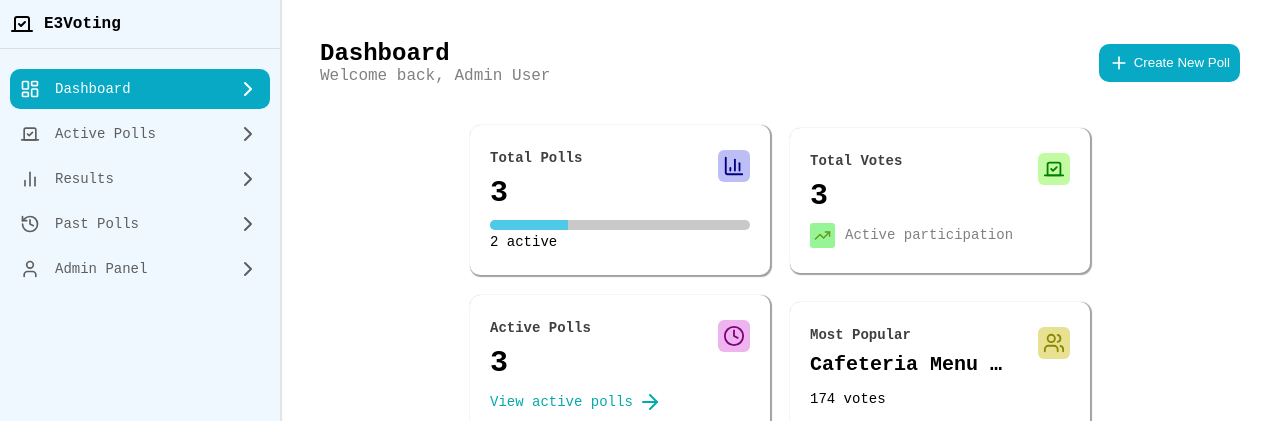
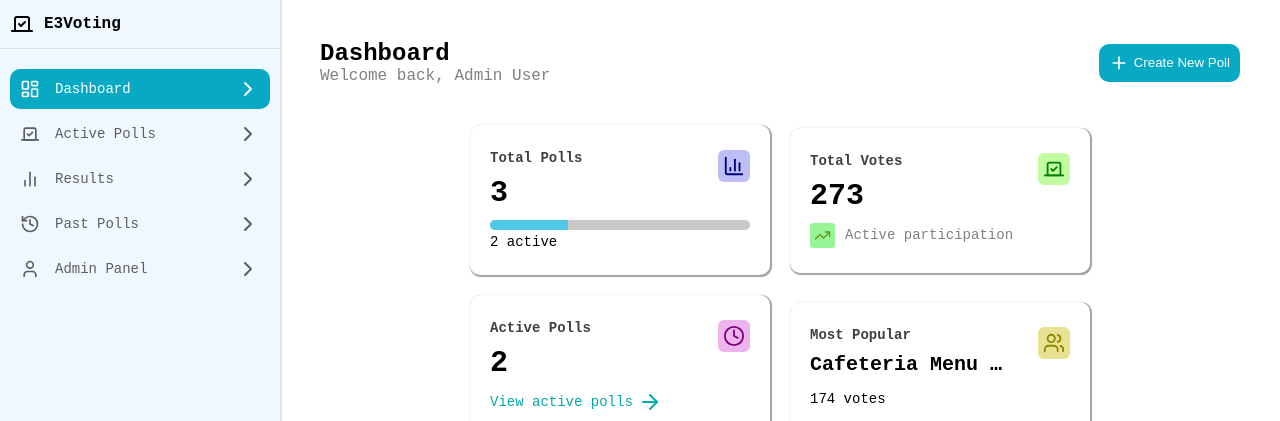
Before and after one commit to Fector101/e5voting, a React (Create React App) app in the folder grimoire/: page /home in a window 1280 px wide. Shown: the top 421 px of the page. Built offline with nearby package versions, Linux system fonts and the light colour scheme.

Commit message:
Update Homepage.js

```diff
--- a/grimoire/src/pages/Homepage.js
+++ b/grimoire/src/pages/Homepage.js
@@ -106,7 +106,7 @@ export default function Homepage({ top_movies_data__ }) {
                     <div className="row title-box">
                         <span>
                             <h3> Total Votes</h3>
-                            <strong>3</strong>
+                            <strong>273</strong>
                         </span>
                         <Vote className="badge green" />
                     </div>
@@ -119,7 +119,7 @@ export default function Homepage({ top_movies_data__ }) {
                     <div className="row title-box">
                         <span>
                             <h3> Active Polls</h3>
-                            <strong>3</strong>
+                            <strong>2</strong>
                         </span>
                         <Clock className="badge purple" />
                     </div>
```
